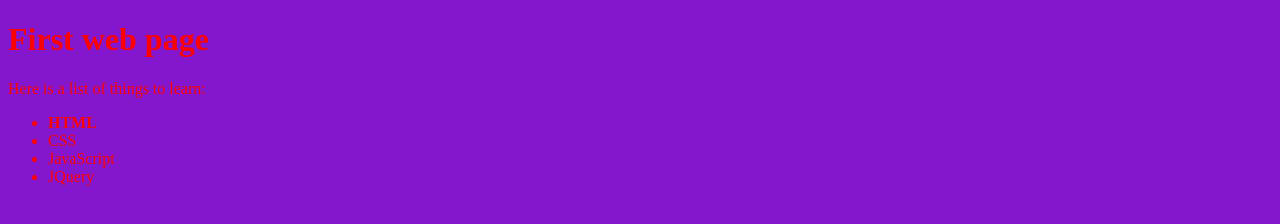
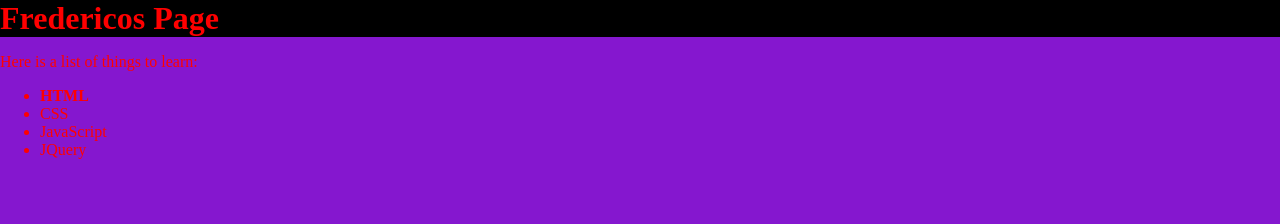
Before and after one commit to fr3driiik/fr3driiik.github.io, a plain HTML site: page index.html in a window 1280 px wide. Drawn offline with Linux system fonts and the light colour scheme.

Commit message:
Switching comp..

```diff
--- a/index.html
+++ b/index.html
@@ -6,8 +6,10 @@
 	</head>
 
 	<body>
+		<header>
+			<h1>Fredericos Page</h1>
+		</header>
 
-		<h1>First web page</h1>
 		<p>Here is a list of things to learn:</p>
 
 		<ul>
--- a/styles/main.css
+++ b/styles/main.css
@@ -1,4 +1,13 @@
 body {
 	background: #8517CF;
 	color: red;
+	margin: 0;
 }
+body header {
+	background: black;
+	margin: 0;
+}
+
+body header h1{
+	margin: 0;
+}
```
